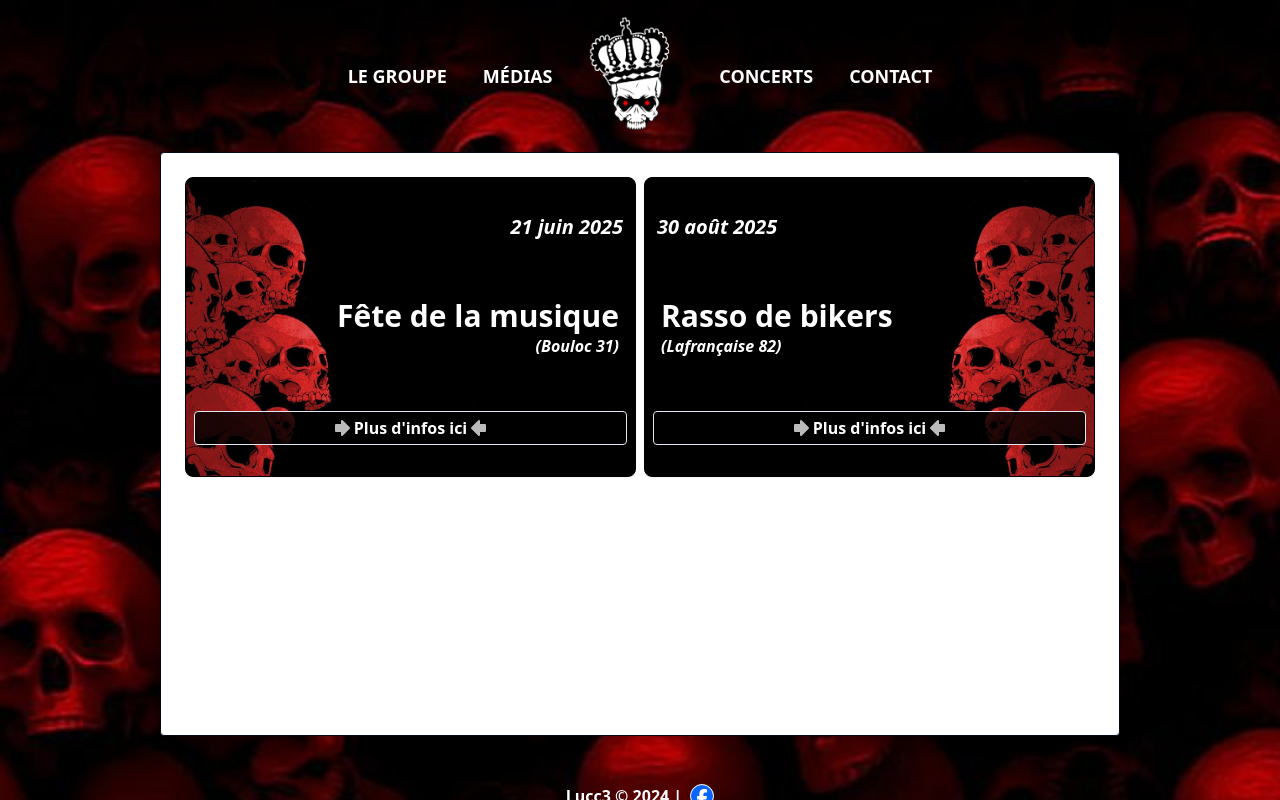
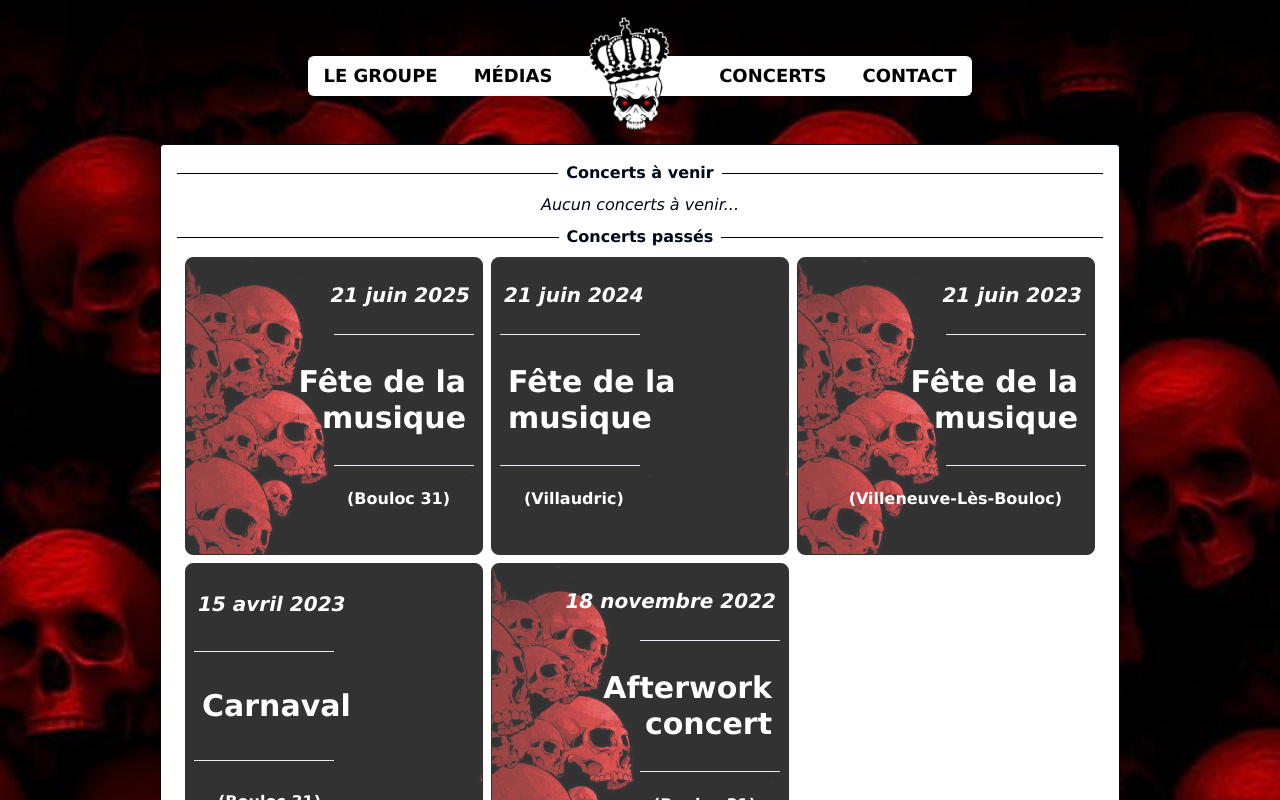
Before and after one commit to LucienRamond/RoisDeRien, a React (Vite) app: page /concerts in a window 1280 px wide. Shown: the top 800 px of the page. Built offline with nearby package versions, Linux system fonts and the light colour scheme.

Commit message:
Update concert feature and navbar design

```diff
--- a/src/index.css
+++ b/src/index.css
@@ -78,6 +78,7 @@
 #main-div {
   background-image: url("/src/assets/icons/bg.jpg");
   background-size: 100%;
+  font-family: "Verdana";
 }
 @font-face {
   font-family: "Youngerthanme";
--- a/src/pages/concerts/ConcertList.ts
+++ b/src/pages/concerts/ConcertList.ts
@@ -1,6 +1,8 @@
 import { ConcertType } from "./Concerts";
 
-const concerts: ConcertType[] = [
+const upcoming_concert: ConcertType[] = [];
+
+const past_concerts: ConcertType[] = [
   {
     date: "06/21/2025",
     event: "Fête de la musique",
@@ -9,12 +11,33 @@ const concerts: ConcertType[] = [
     id: 1,
   },
   {
-    date: "08/30/2025",
-    event: "Rasso de bikers",
-    location: "Lafrançaise 82",
+    date: "06/21/2024",
+    event: "Fête de la musique",
+    location: "Villaudric",
     url: "",
     id: 2,
   },
+  {
+    date: "06/21/2023",
+    event: "Fête de la musique",
+    location: "Villeneuve-Lès-Bouloc",
+    url: "https://www.facebook.com/profile.php?id=100009531731456&locale=fr_FR",
+    id: 3,
+  },
+  {
+    date: "04/15/2023",
+    event: "Carnaval",
+    location: "Bouloc 31",
+    url: "https://www.facebook.com/profile.php?id=100087083387046&sk=about&locale=fr_FR",
+    id: 4,
+  },
+  {
+    date: "11/18/2022",
+    event: "Afterwork concert",
+    location: "Bouloc 31",
+    url: "https://www.facebook.com/profile.php?id=100087083387046&sk=about&locale=fr_FR",
+    id: 5,
+  },
 ];
 
-export default concerts;
+export { upcoming_concert, past_concerts };
--- a/src/pages/concerts/Concerts.tsx
+++ b/src/pages/concerts/Concerts.tsx
@@ -1,12 +1,12 @@
 import "react-day-picker/src/style.css";
-import { ArrowBigLeftIcon, ArrowBigRightIcon } from "lucide-react";
-import concerts from "./ConcertList";
+import { past_concerts, upcoming_concert } from "./ConcertList";
 import {
   Card,
   CardContent,
   CardFooter,
   CardHeader,
 } from "@/components/ui/card";
+import { Separator } from "@/components/ui/separator";
 
 export interface ConcertType {
   date: string;
@@ -19,19 +19,86 @@ export interface ConcertType {
 export default function Concerts() {
   return (
     <div className="lg:max-w-[75%]  sm:max-w-[90%] mx-auto border border-foreground p-4 min-h-[73vh] sm:rounded bg-white shadow-lg">
-      <div className="max-w-[1200px] mx-auto p-2">
-        <div className="grid sm:grid-cols-2 gap-2 sm:justify-center justify-center">
-          {concerts &&
-            concerts.map((concert: ConcertType) => {
+      <div className=" grid grid-cols-[1fr_max-content_1fr] text-center items-center">
+        <Separator className="bg-black" />
+        <div className="px-2 font-bold">Concerts à venir</div>
+        <Separator className="bg-black" />
+      </div>
+
+      {upcoming_concert.length != 0 && (
+        <div className=" mx-auto p-2">
+          <div className="grid sm:grid-cols-2 lg:grid-cols-3 gap-2 justify-center">
+            {upcoming_concert &&
+              upcoming_concert.map((concert: ConcertType) => {
+                return (
+                  <Card
+                    id="concert-card"
+                    key={concert.id}
+                    className={` hover:cursor-pointer hover:bg-[right] hover:opacity-80 p-2 bg-cover aspect-square max-h-[300px] min-w-[90vw] sm:min-w-full max-w-[500px] grid items-center hover:shadow-black border-black h-full  text-white font-bold ${
+                      concert.id % 2 == 0
+                        ? "bg-[url(/src/assets/icons/texture.jpg)] div-from-right"
+                        : "bg-[url(/src/assets/icons/texture2.jpg)] div-from-left text-right"
+                    }`}
+                    onClick={() =>
+                      concert.url && window.open(concert.url, "__blank")
+                    }
+                  >
+                    <CardHeader className=" text-xl p-1 italic bg-black/10">
+                      {new Date(concert.date).toLocaleDateString("fr", {
+                        day: "2-digit",
+                        month: "long",
+                        year: "numeric",
+                      })}
+                    </CardHeader>
+                    <Separator
+                      className={`${concert.id % 2 != 0 && " ml-auto"} w-[50%]`}
+                    />
+                    <CardContent className=" p-2 ">
+                      <div className=" text-3xl ">
+                        <div>{concert.event}</div>
+                      </div>
+                    </CardContent>
+                    <Separator
+                      className={`${concert.id % 2 != 0 && " ml-auto"} w-[50%]`}
+                    />
+                    <CardFooter
+                      className={`${concert.id % 2 != 0 && "justify-end"}`}
+                    >
+                      ({concert.location})
+                    </CardFooter>
+                  </Card>
+                );
+              })}
+          </div>
+        </div>
+      )}
+
+      {upcoming_concert.length == 0 && (
+        <div className=" text-center italic p-2">Aucun concerts à venir...</div>
+      )}
+
+      <div className=" grid grid-cols-[1fr_max-content_1fr] text-center items-center">
+        <Separator className="bg-black" />
+        <div className="px-2 font-bold">Concerts passés</div>
+        <Separator className="bg-black" />
+      </div>
+
+      <div className=" mx-auto p-2">
+        <div className="grid sm:grid-cols-2 lg:grid-cols-3 gap-2 justify-center">
+          {past_concerts &&
+            past_concerts.map((concert: ConcertType) => {
               return (
                 <Card
                   id="concert-card"
                   key={concert.id}
-                  className={` p-2 bg-cover aspect-square max-h-[300px] min-w-[90vw] sm:min-w-full max-w-[500px] grid items-center hover:shadow-black border-black h-full  text-white font-bold ${
+                  className={` hover:cursor-pointer hover:bg-[right] opacity-80 hover:opacity-100 p-2 bg-cover aspect-square max-h-[300px] min-w-[90vw] sm:min-w-full max-w-[500px] grid items-center hover:shadow-black border-black h-full  text-white font-bold ${
                     concert.id % 2 == 0
                       ? "bg-[url(/src/assets/icons/texture.jpg)] div-from-right"
                       : "bg-[url(/src/assets/icons/texture2.jpg)] div-from-left text-right"
                   }`}
+                  onClick={() =>
+                    concert.url && window.open(concert.url, "__blank")
+                  }
                 >
                   <CardHeader className=" text-xl p-1 italic bg-black/10">
                     {new Date(concert.date).toLocaleDateString("fr", {
@@ -40,26 +107,21 @@ export default function Concerts() {
                       year: "numeric",
                     })}
                   </CardHeader>
+                  <Separator
+                    className={`${concert.id % 2 != 0 && " ml-auto"} w-[50%]`}
+                  />
                   <CardContent className=" p-2 ">
                     <div className=" text-3xl ">
                       <div>{concert.event}</div>
                     </div>
-                    <div className="mx-auto italic sm:text-base text-xl ">
-                      ({concert.location})
-                    </div>
                   </CardContent>
+                  <Separator
+                    className={`${concert.id % 2 != 0 && " ml-auto"} w-[50%]`}
+                  />
                   <CardFooter
-                    onClick={() =>
-                      concert.url && window.open(concert.url, "__blank")
-                    }
-                    className="cursor-pointer p-1 border rounded flex justify-center text-center bg-black/80"
+                    className={`${concert.id % 2 != 0 && "justify-end"}`}
                   >
-                    <ArrowBigRightIcon
-                      fill="white"
-                      className=" animate-pulse"
-                    />
-                    <div>Plus d'infos ici</div>
-                    <ArrowBigLeftIcon fill="white" className=" animate-pulse" />
+                    ({concert.location})
                   </CardFooter>
                 </Card>
               );
--- a/src/pages/medias/Medias.tsx
+++ b/src/pages/medias/Medias.tsx
@@ -20,19 +20,21 @@ export default function Medias() {
           <TabsTrigger value="photos" className=" rounded-none">
             <div className="flex gap-2 items-center">
               <CameraIcon />
-              <div className=" sm:block hidden">Photos</div>
+              <div className=" sm:block hidden font-bold uppercase">Photos</div>
             </div>
           </TabsTrigger>
           <TabsTrigger className=" rounded-none" value="videos">
             <div className="flex gap-2 items-center">
               <VideoIcon />
-              <div className=" sm:block hidden">Vidéos</div>
+              <div className=" sm:block hidden font-bold uppercase">Vidéos</div>
             </div>
           </TabsTrigger>
           <TabsTrigger className=" rounded-none" value="set_list">
             <div className="flex gap-2 items-center">
               <ScrollTextIcon />
-              <div className=" sm:block hidden">Set list</div>
+              <div className=" sm:block hidden font-bold uppercase">
+                Set list
+              </div>
             </div>
           </TabsTrigger>
         </TabsList>
--- a/src/pages/navbar/MainNavbar.tsx
+++ b/src/pages/navbar/MainNavbar.tsx
@@ -3,7 +3,7 @@ import MobileNavbar from "./MobileNavbar";
 
 export default function MainNavbar() {
   return (
-    <div className="sm:mb-4">
+    <div className="sm:mb-4 ">
       <div className="sm:block hidden">
         <Navbar />
       </div>
--- a/src/pages/navbar/Navbar.tsx
+++ b/src/pages/navbar/Navbar.tsx
@@ -13,16 +13,19 @@ export default function Navbar() {
 
   return (
     <div
-      className={`flex  text-white  justify-around pl-4 pr-4 pt-4 ${
+      className={`flex  text-white  mb-12 justify-around pl-4 pr-4 pt-14 ${
         location.pathname == "/" &&
         "opacity-10 hover:opacity-100 transition duration-700 ease-in-out "
       }`}
     >
-      <div className="flex items-center">
+      <div className="flex items-center bg-white text-black rounded-md h-10">
         <NavigationMenu>
           <NavigationMenuList>
             <NavigationMenuItem>
-              <Link to={"/le-groupe"} className={navigationMenuTriggerStyle()}>
+              <Link
+                to={"/le-groupe"}
+                className={`${navigationMenuTriggerStyle()}`}
+              >
                 Le groupe
               </Link>
             </NavigationMenuItem>
```
